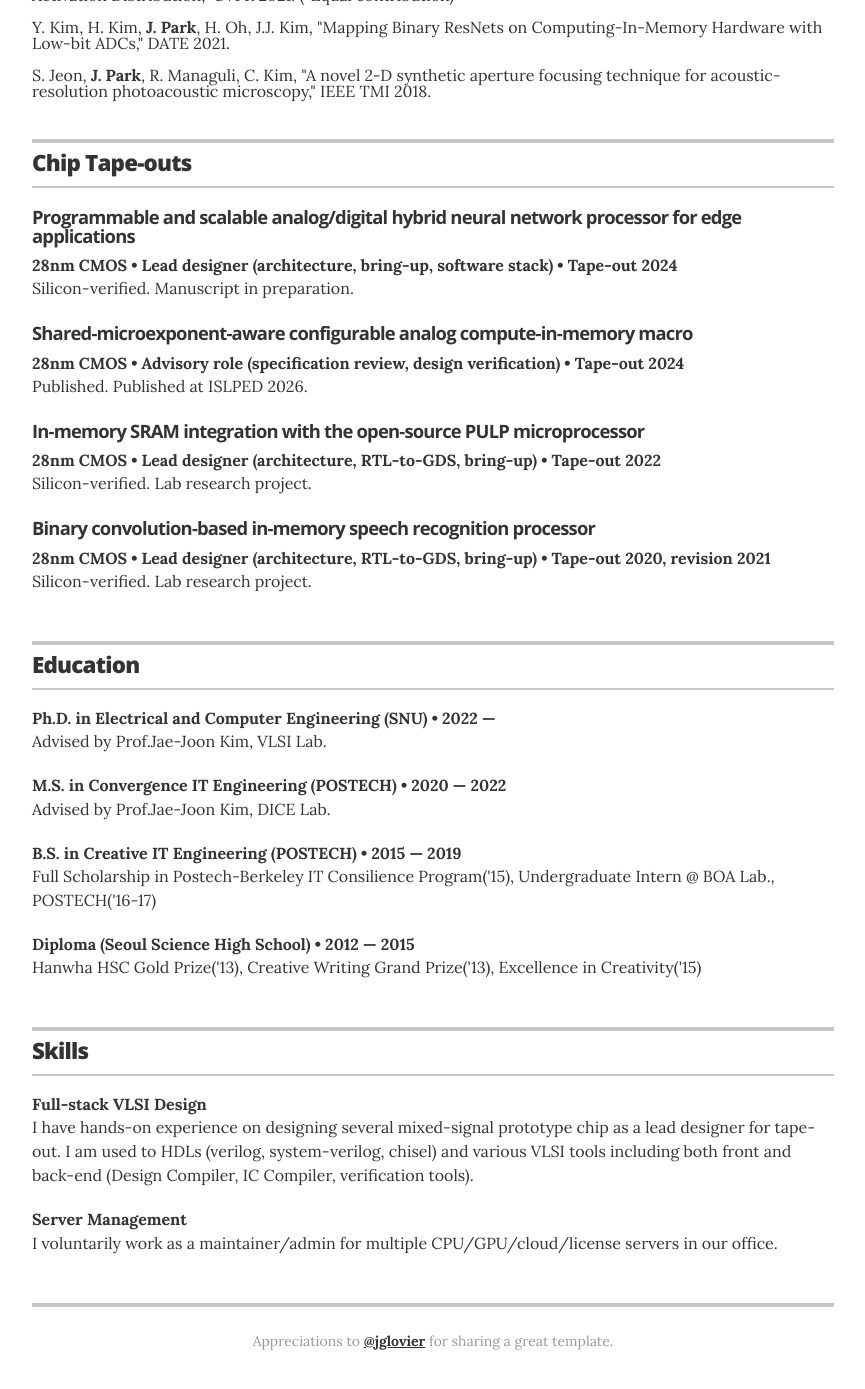
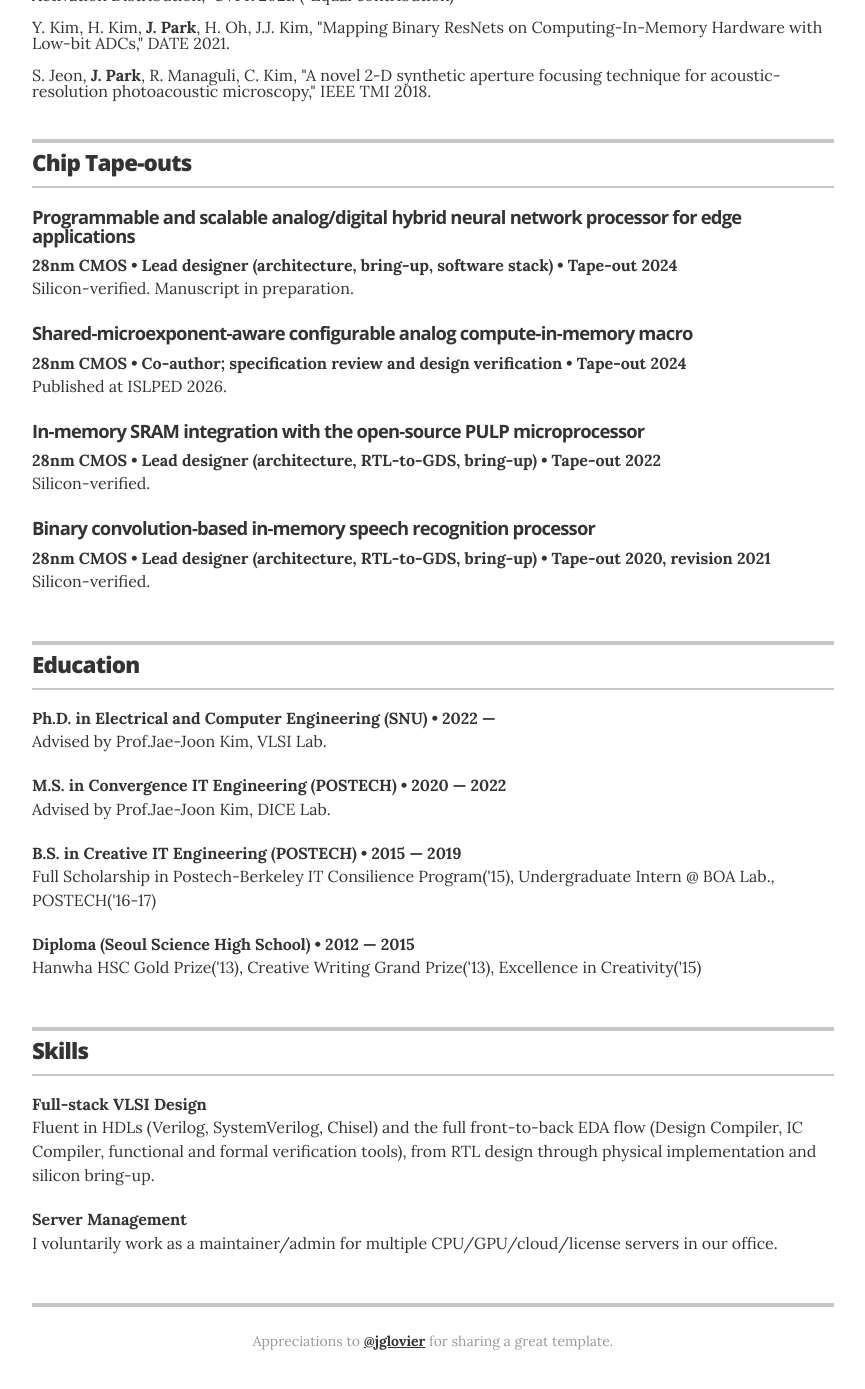
Before and after one commit to inventor71/vinnspace, a Jekyll site: the page built from index.html, in a window 1280 px wide and 1400 px high, scrolled down 912 px. Shown: the top 1389 px of the window, without its empty margins (207-1072 px from the left). Built offline with Jekyll 4.4.1, drawn with Linux system fonts in a browser that asks for light colours.

Commit message:
Refine tape-out entries and de-duplicate VLSI skill
Make `description` optional so entries whose status says everything render
cleanly, restate chip #3's role as co-author, and narrow the VLSI skill to
tools now that the chips are listed individually.

Co-Authored-By: Claude Opus 5 (1M context) <noreply@anthropic.com>

```diff
--- a/_data/skills.yml
+++ b/_data/skills.yml
@@ -2,7 +2,7 @@
 
 # VLSI full-stack design
 - skill: Full-stack VLSI Design
-  description: I have hands-on experience on designing several mixed-signal prototype chip as a lead designer for tape-out. I am used to HDLs (verilog, system-verilog, chisel) and various VLSI tools including both front and back-end (Design Compiler, IC Compiler, verification tools).
+  description: Fluent in HDLs (Verilog, SystemVerilog, Chisel) and the full front-to-back EDA flow (Design Compiler, IC Compiler, functional and formal verification tools), from RTL design through physical implementation and silicon bring-up.
 
 # Server Management
 - skill: Server Management
--- a/_data/tapeouts.yml
+++ b/_data/tapeouts.yml
@@ -1,5 +1,6 @@
 # Chip tape-outs
 # Reverse-chronological. Keep performance numbers out of unpublished entries.
+# `description` is optional; omit it when `status` already says everything.
 
 - chip: Programmable and scalable analog/digital hybrid neural network processor for edge applications
   node: 28nm CMOS
@@ -10,21 +11,18 @@
 
 - chip: Shared-microexponent-aware configurable analog compute-in-memory macro
   node: 28nm CMOS
-  role: Advisory role (specification review, design verification)
+  role: Co-author; specification review and design verification
   duration: Tape-out 2024
-  status: Published
-  description: Published at ISLPED 2026.
+  status: Published at ISLPED 2026
 
 - chip: In-memory SRAM integration with the open-source PULP microprocessor
   node: 28nm CMOS
   role: Lead designer (architecture, RTL-to-GDS, bring-up)
   duration: Tape-out 2022
   status: Silicon-verified
-  description: Lab research project.
 
 - chip: Binary convolution-based in-memory speech recognition processor
   node: 28nm CMOS
   role: Lead designer (architecture, RTL-to-GDS, bring-up)
   duration: Tape-out 2020, revision 2021
   status: Silicon-verified
-  description: Lab research project.
--- a/_layouts/resume.html
+++ b/_layouts/resume.html
@@ -97,7 +97,7 @@
           <meta itemprop="creator" content="{{ site.resume_name }}" itemtype="http://schema.org/Person" />
           <h3 class="resume-item-title" itemprop="name">{{ chip.chip }}</h3>
           <h4 class="resume-item-details" itemprop="description">{{ chip.node }} &bull; {{ chip.role }} &bull; {{ chip.duration }}</h4>
-          <p class="resume-item-copy">{% if chip.status %}{{ chip.status }}. {% endif %}{{ chip.description }}</p>
+          <p class="resume-item-copy">{% if chip.status %}{{ chip.status }}.{% endif %}{% if chip.description %} {{ chip.description }}{% endif %}</p>
         </div><!-- end of resume-item -->
         {% endfor %}
 
```
